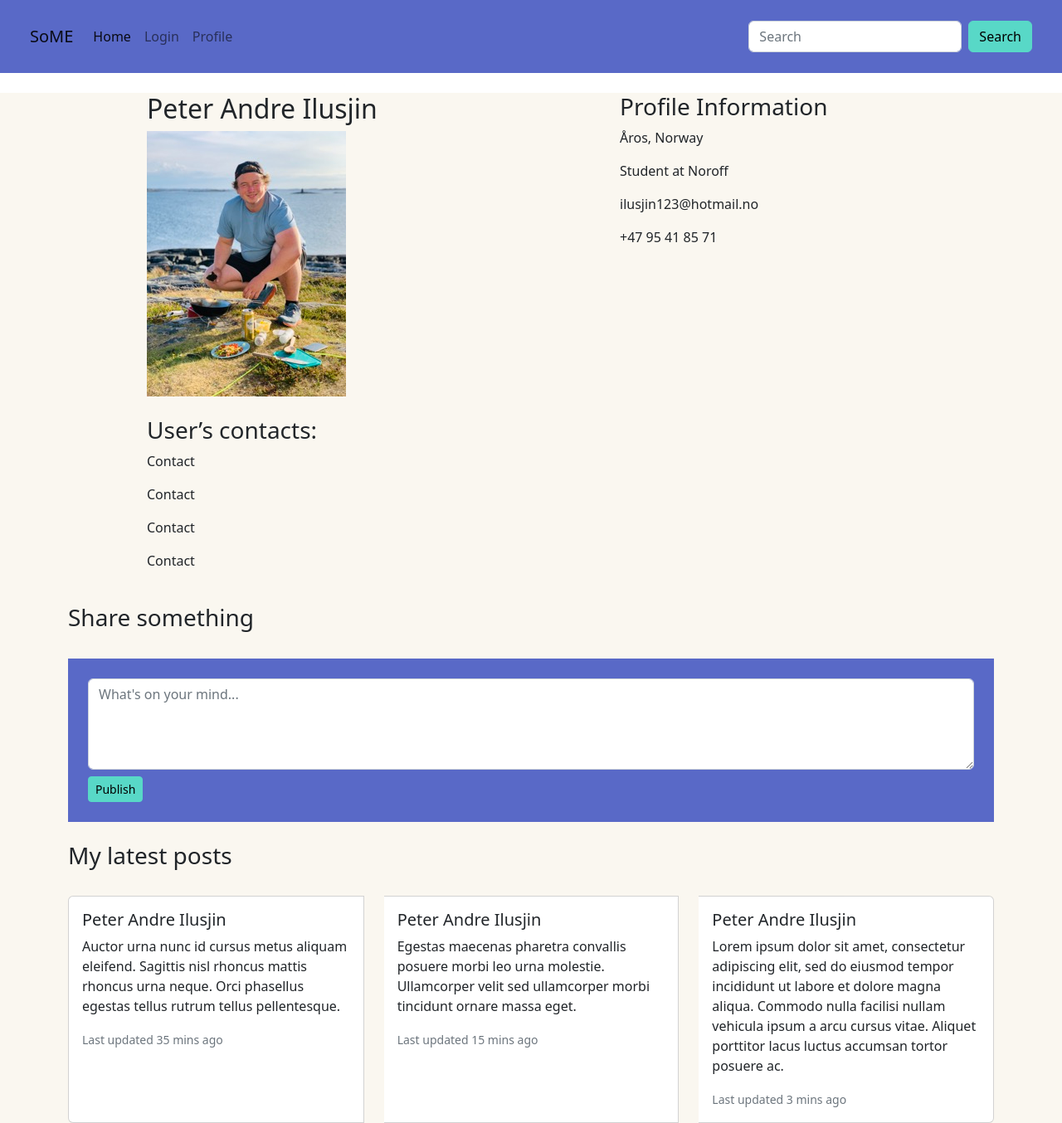
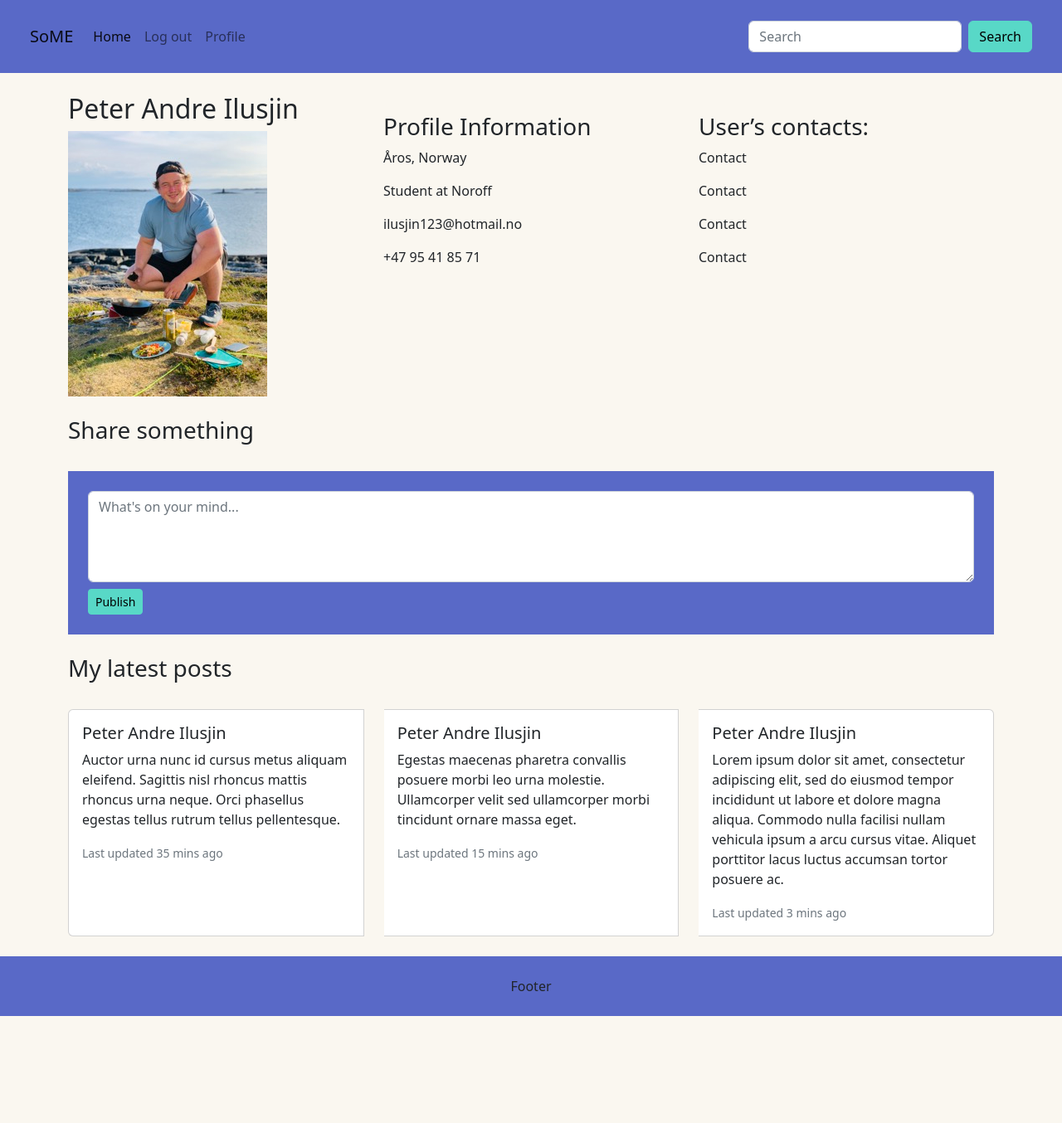
Before and after one commit to Pilusjin/CCS-frameworks, a website: page profile.html in a window 1280 px wide. Shown: the whole page at 83% size. After the commit the page ends 1225 px from the top, so only its background shows below. Drawn offline with Linux system fonts and the light colour scheme.

Commit message:
minor adjustment

```diff
--- a/profile.html
+++ b/profile.html
@@ -8,7 +8,7 @@
     <link rel="stylesheet" href="/dist/css/styles.css">
 </head>
 
-<body>
+<body class="bg-light">
 
   <header>
     <nav class="navbar navbar-expand-lg bg-secondary p-4">
@@ -23,7 +23,7 @@
                 <a class="nav-link active" aria-current="page" href="home.html">Home</a>
               </li>
               <li class="nav-item">
-                <a class="nav-link" href="login.html">Login</a>
+                <a class="nav-link" href="login.html">Log out</a>
               </li>
               <li class="nav-item">
                 <a class="nav-link" href="profile.html">Profile</a>
@@ -43,12 +43,12 @@
 
      <div class="row pt-7 mt-4 d-flex justify-content-center">
 
-      <div class="col-6">
+      <div class="col-4">
           <h2>Peter Andre Ilusjin</h2>
           <img src="images/Profile.jpeg" class="images">
       </div>
 
-      <div class="bg-light col-4">
+      <div class="bg-light col-4 mt-4">
 
         <h3>Profile Information</h3>
 
@@ -66,7 +66,7 @@
           </div>
       </div>
 
-      <div class="bg-light col-10 mt-4">
+      <div class="bg-light col-4 mt-4">
 
         <h3>User’s contacts:</h3>
 
@@ -94,7 +94,7 @@
 
         <h3 class="mt-4">My latest posts</h3>
 
-      <div class="card-group mt-4 gap-4">
+      <div class="card-group mt-4 my-4 gap-4">
 
         <div class="card">
           <div class="card-body">
@@ -121,6 +121,6 @@
       </div>
   </main>
 
-  <footer></footer>
+  <footer class="bg-secondary mt-auto p-4 text-center">Footer</footer>
 </body>
 </html>
```
Also changed, not shown: home.html (+3 -3 lines), login.html (+8 -6 lines), images/contact.icon.png (added), src/scss/_variables.scss (line endings or trailing spaces), src/scss/styles.scss (line endings or trailing spaces).
